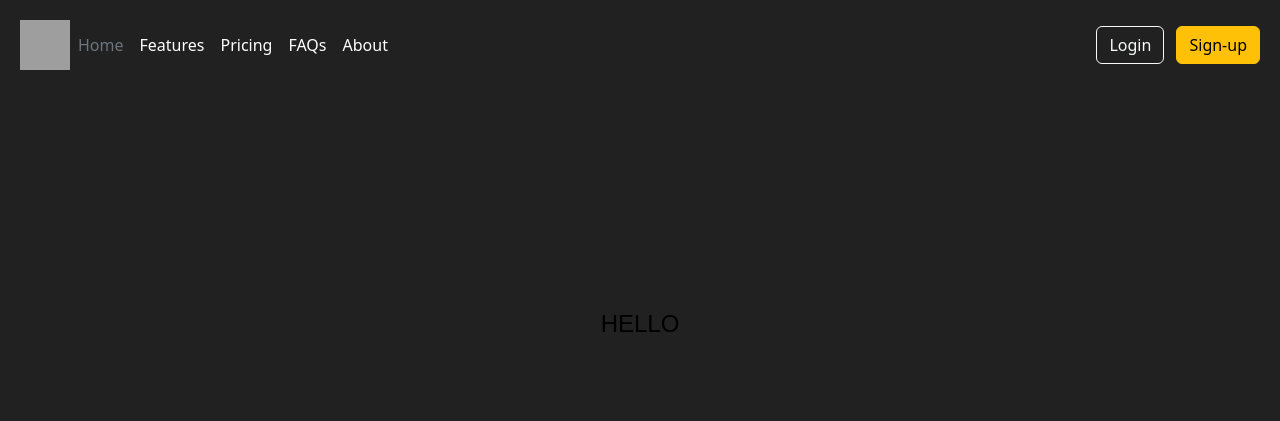
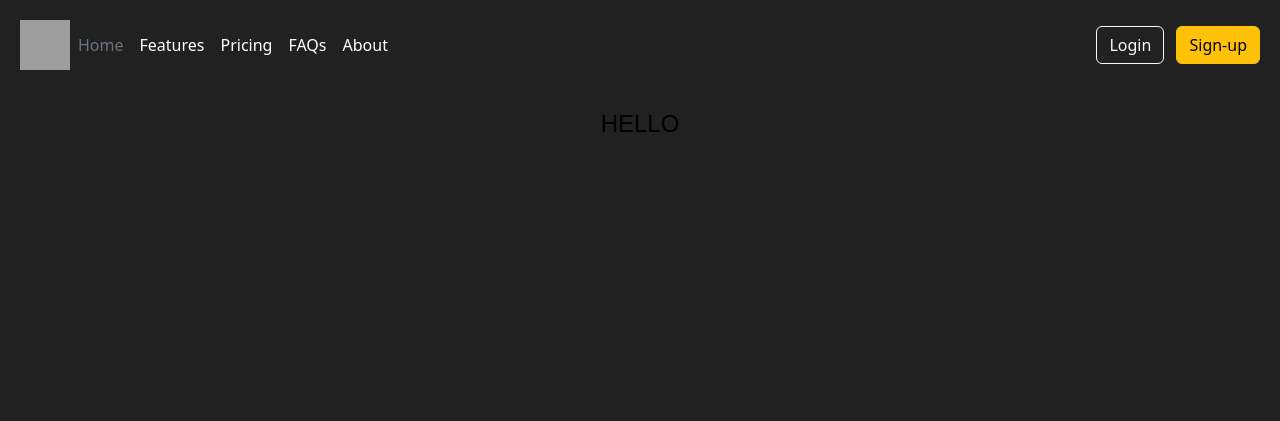
Before and after one commit to parampapa/flask_teach, a Flask app: template app/templates/main/index.html in a window 1280 px wide. Shown: the top 421 px of the page. Run offline with Flask 3, Linux system fonts and the light colour scheme; the template is opened without the code that fills it, so the values that code supplies are empty; some libraries are stand-ins or nearby versions; grey boxes are pictures that could not be loaded.

Commit message:
changed some styles in main.css

```diff
--- a/app/static/css/main.css
+++ b/app/static/css/main.css
@@ -30,7 +30,6 @@ h1{
     font-weight: 400;
     color: #000;
     text-align: center;
-    margin-top: 200px;
 }
 
 .logo{
```
